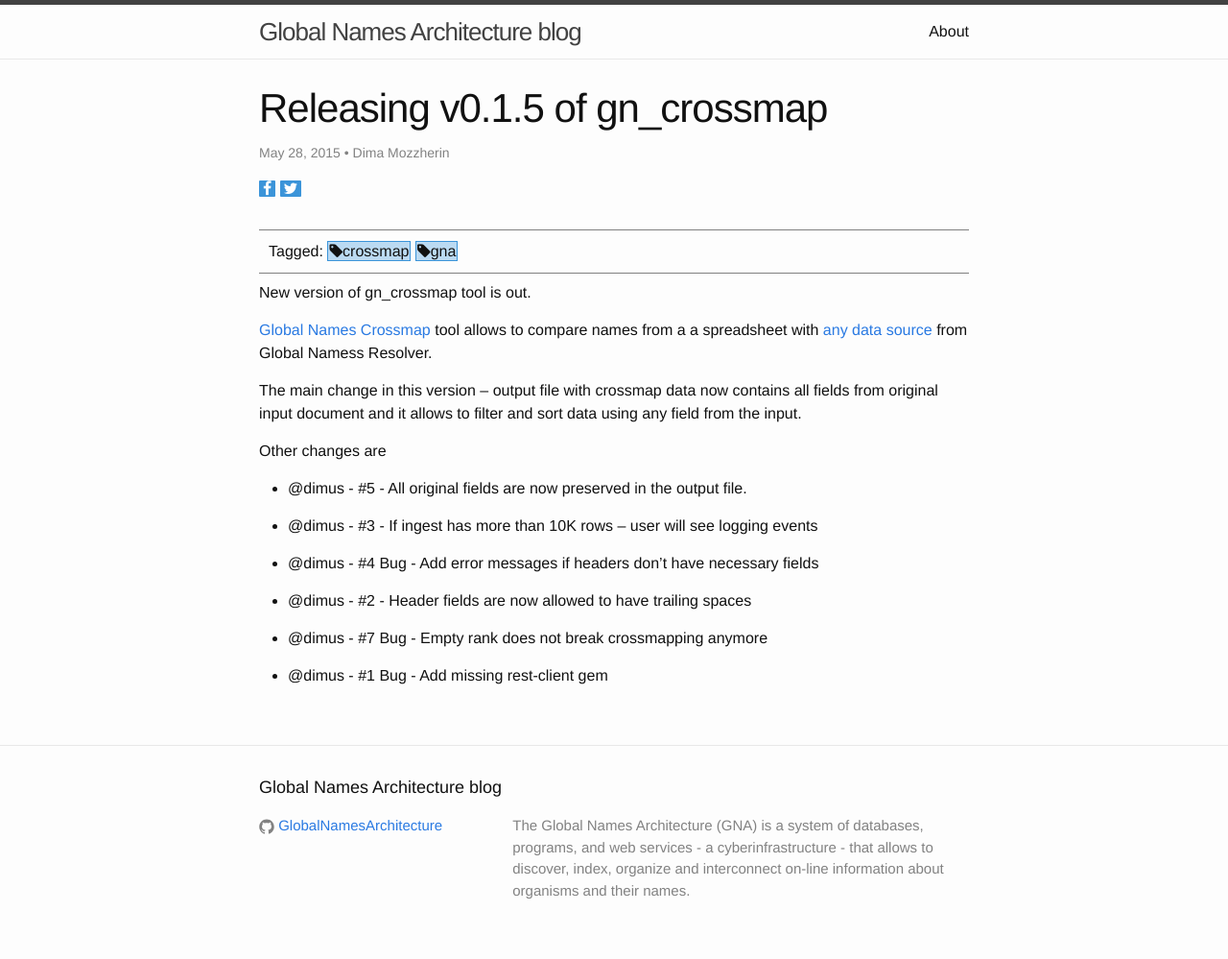
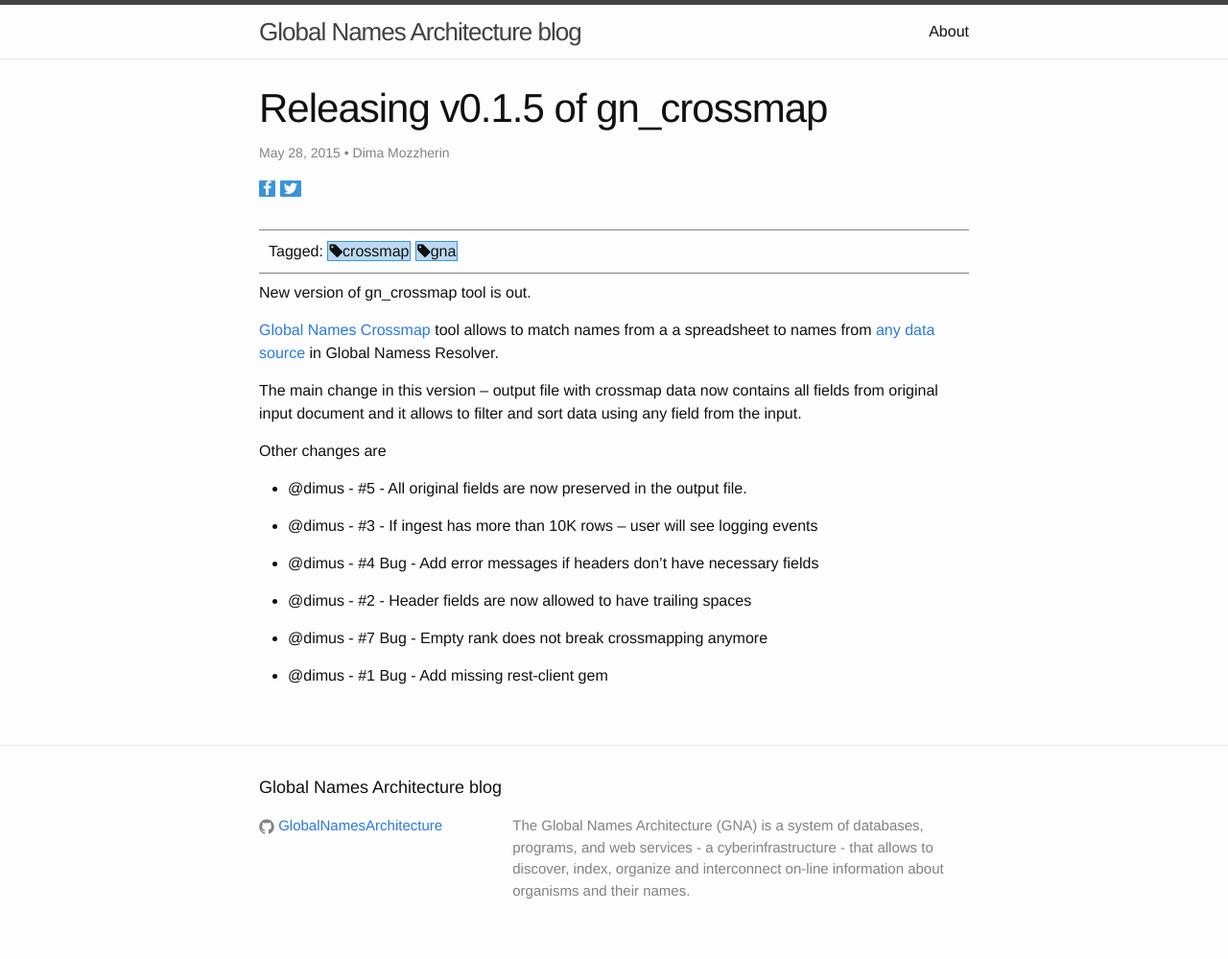
Before and after one commit to GlobalNamesArchitecture/GlobalNamesArchitecture.github.io, a Jekyll site: the page built from _posts/2015-05-28-gn-crossmap-0-1-5.md, in a window 1280 px wide. Shown: the whole page at 96% size. Built offline with Jekyll 4.4.1, drawn with Linux system fonts in a browser that asks for light colours; nearby versions of some CDN libraries.

Commit message:
rephrase

```diff
--- a/_posts/2015-05-28-gn-crossmap-0-1-5.md
+++ b/_posts/2015-05-28-gn-crossmap-0-1-5.md
@@ -8,8 +8,9 @@
 
 New version of gn_crossmap tool is out.
 
-[Global Names Crossmap][gn_crossmap] tool allows to compare names from a
-a spreadsheet with [any data source][data_sources] from Global Namess Resolver.
+[Global Names Crossmap][gn_crossmap] tool allows to match names from a a
+spreadsheet to names from [any data source][data_sources] in Global Namess
+Resolver.
 
 The main change in this version -- output file with crossmap data now contains
 all fields from original input document and it allows to filter and sort data
```
